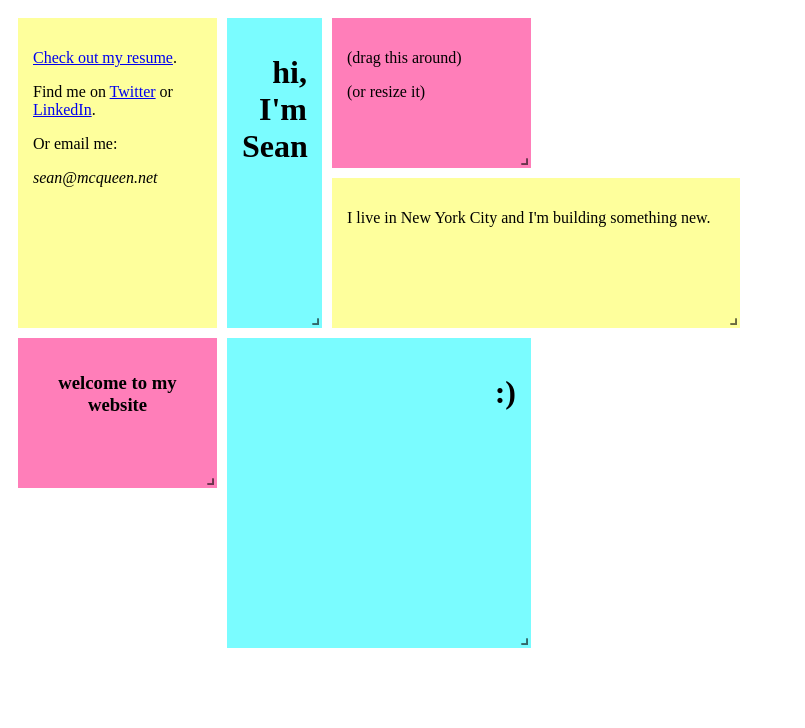
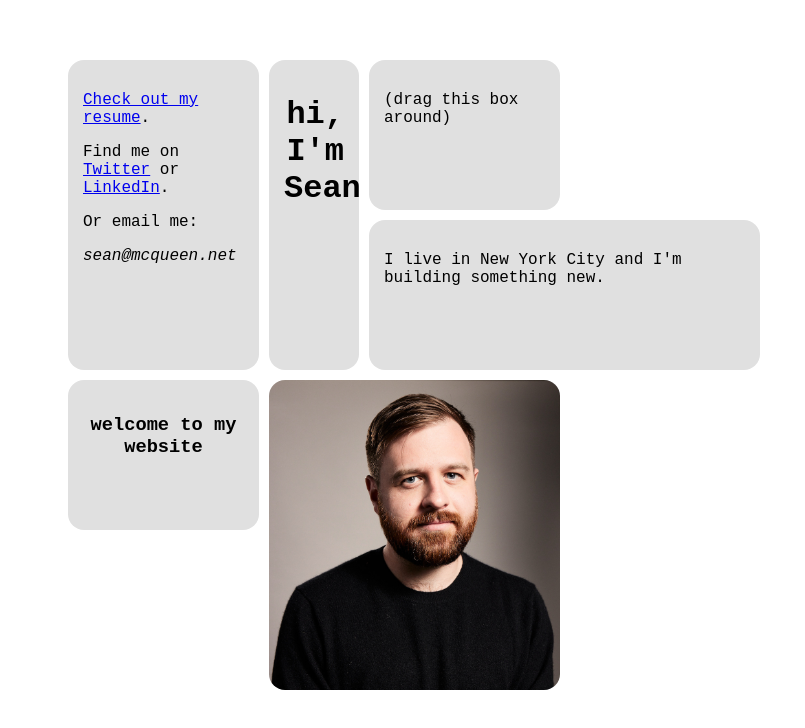
Before and after one commit to s-mcqueen/s-mcqueen.github.io, a React app: page / in a window 1280 px wide. Shown: the top 728 px of the page, without its empty margins (0-805 px from the left). Built offline with nearby package versions, Linux system fonts and the light colour scheme.

Commit message:
Cleanup and make less insane

```diff
--- /dev/null
+++ b/src/App.css
@@ -0,0 +1,30 @@
+.Container {
+    margin-left: 50px;
+    margin-top: 50px;
+    /* background-color: red; */
+    min-height: 100vh;
+    display: flex;
+    flex-direction: column;
+    align-items: left;
+}
+
+.ContentBox {
+    background-color: #E0E0E0;
+    border-radius: 16px;
+    font-family: monospace;
+    font-size: 16px;
+}
+
+.PhotoOfMe {
+    overflow: hidden;
+}
+
+.Photo {
+    max-width: 100%;
+    display: block;
+}
+
+/* Override */
+.react-grid-item.react-grid-placeholder {
+    background-color: #3366FF;
+}
--- a/src/App.js
+++ b/src/App.js
@@ -1,128 +1,62 @@
 import React from "react";
 import { Responsive, WidthProvider } from "react-grid-layout";
 import { styled } from '@mui/system';
+
+import '../node_modules/react-grid-layout/css/styles.css';
+import '../node_modules/react-resizable/css/styles.css';
+import './App.css';
+
+import photo from './public/sean.jpg';
+
 
 const Holder = styled('div')({
   padding: 15
 })
 
-const grids = {
-  'links': { x: 0, y:0, w:2, h: 2, static: true},
-  'header': { x: 2, y:0, w:1, h: 2},
-  'about_me': { x: 3, y:1, w:4, h: 1},
-  'how_to': { x: 3, y:0, w:2, h: 1},
-  'welcome': { x: 0, y:2, w:2, h: 1},
-  'smiley': { x: 2, y:2, w:3, h: 2}
-}
-
-const styles = {
-  'links': {
-    backgroundColor: '#feff9c',
-    textAlign: 'left'
-  },
-  'header': {
-    backgroundColor: '#7afcff',
-    textAlign: 'right'
-  },
-  'about_me': {
-    backgroundColor: '#feff9c',
-    textAlign: 'left'
-  },
-  'how_to': {
-    backgroundColor: '#ff7eb9',
-    textAlign: 'left'
-  },
-  'welcome': {
-    backgroundColor: '#ff7eb9',
-    textAlign: 'center'
-  },
-  'smiley': {
-    backgroundColor: '#7afcff',
-    textAlign: 'right'
-  },
-}
-
-const Links = () => {
+const App = () => {
+  const ResponsiveGridLayout = WidthProvider(Responsive);
   return (
+    <div className="Container">
+      <ResponsiveGridLayout
+        className="layout"
+        breakpoints={{ lg: 1200, md: 996, sm: 768, xs: 480, xxs: 0 }}
+        cols={{ lg: 12, md: 10, sm: 6, xs: 4, xxs: 2 }}
+        compactType={'vertical'}
+        resizeHandles={[]}
+      >
+        <div className="ContentBox" key='links' data-grid={{ x: 0, y: 0, w: 2, h: 2, static: true }}>
           <Holder>
             <p><a href="files/sean_mcqueen.pdf">Check out my resume</a>.</p>
             <p>Find me on <a href="https://twitter.com/seanmcque_n">Twitter</a> or <a href="https://www.linkedin.com/in/snmcqueen">LinkedIn</a>.</p>
             <p>Or email me: </p>
             <p><em>sean@mcqueen.net</em></p>
           </Holder>
-  );
-}
-
-const Header = () => {
-  return (
+        </div>
+        <div className="ContentBox" key='header' style={{ textAlign: 'right' }} data-grid={{ x: 2, y: 0, w: 1, h: 2 }}>
           <Holder>
             <h1>hi, I'm Sean</h1>
           </Holder>
-  );
-}
-
-const AboutMe = () => {
-  return (
+        </div>
+        <div className="ContentBox" key='about_me' data-grid={{ x: 3, y: 1, w: 4, h: 1 }}>
           <Holder>
             <p>I live in New York City and I'm building something new.</p>
           </Holder>
-  );
-}
-
-const HowTo = () => {
-  return (
+        </div>
+        <div className="ContentBox" key='how_to' data-grid={{ x: 3, y: 0, w: 2, h: 1 }}>
           <Holder>
-      <p>(drag this around)</p>
-      <p>(or resize it)</p>
+            <p>(drag this box around)</p>
           </Holder>
-  );
-}
-
-const Welcome = () => {
-  return (
+        </div>
+        <div className="ContentBox" key='welcome' style={{ textAlign: 'center' }} data-grid={{ x: 0, y: 2, w: 2, h: 1 }}>
           <Holder>
             <h3>welcome to my website</h3>
           </Holder>
-  );
-}
-
-const Smiley = () => {
-  return (
-    <Holder>
-      <h1> :)</h1>
-    </Holder>
-  );
-
-}
-
-const App = () => {
-  const ResponsiveGridLayout = WidthProvider(Responsive);
-  return (
-    <ResponsiveGridLayout
-      className="layout"
-      breakpoints={{ lg: 1200, md: 996, sm: 768, xs: 480, xxs: 0 }}
-      cols={{ lg: 12, md: 10, sm: 6, xs: 4, xxs: 2 }}
-      compactType={'vertical'}
-    >
-      <div key='links' style={styles['links']} data-grid={grids['links']}>
-        <Links />
         </div>
-      <div key='header' style={styles['header']} data-grid={grids['header']}>
-        <Header />
+        <div className="ContentBox PhotoOfMe" key='smiley' data-grid={{ x: 2, y: 2, w: 3, h: 2 }}>
+          <img className="Photo" src={photo} />
         </div>
-      <div key='about_me' style={styles['about_me']} data-grid={grids['about_me']}>
-        <AboutMe />
-      </div>
-      <div key='how_to' style={styles['how_to']} data-grid={grids['how_to']}>
-        <HowTo />
-      </div>
-      <div key='welcome' style={styles['welcome']} data-grid={grids['welcome']}>
-        <Welcome />
-      </div>
-      <div key='smiley' style={styles['smiley']} data-grid={grids['smiley']}>
-        <Smiley />
-      </div>
-    </ResponsiveGridLayout>
+      </ResponsiveGridLayout >
+    </div >
   );
 }
 
--- a/src/index.js
+++ b/src/index.js
@@ -2,7 +2,4 @@ import React from "react";
 import ReactDOM from "react-dom";
 import App from "./App";
 
-import '../node_modules/react-grid-layout/css/styles.css';
-import '../node_modules/react-resizable/css/styles.css';
-
-ReactDOM.render(<App/>,document.querySelector("#root"));
+ReactDOM.render(<App />, document.querySelector("#root"));
```
Also changed, not shown: src/public/sean.jpg (added), 1 other file (tests, documents, lock files or other folders). Lines whose indentation alone changed are shown as unchanged.
